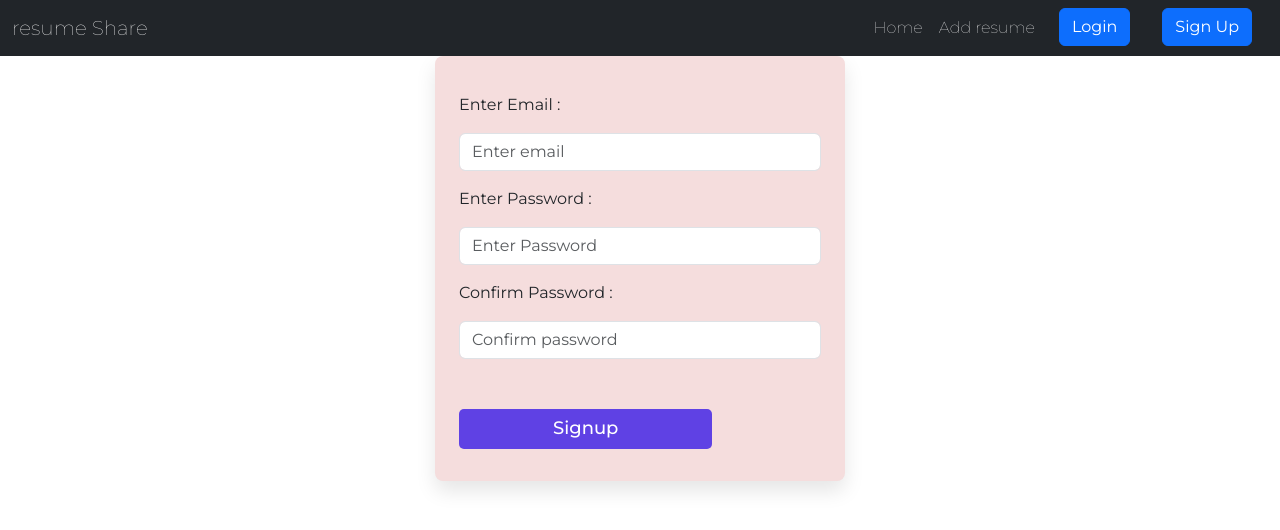
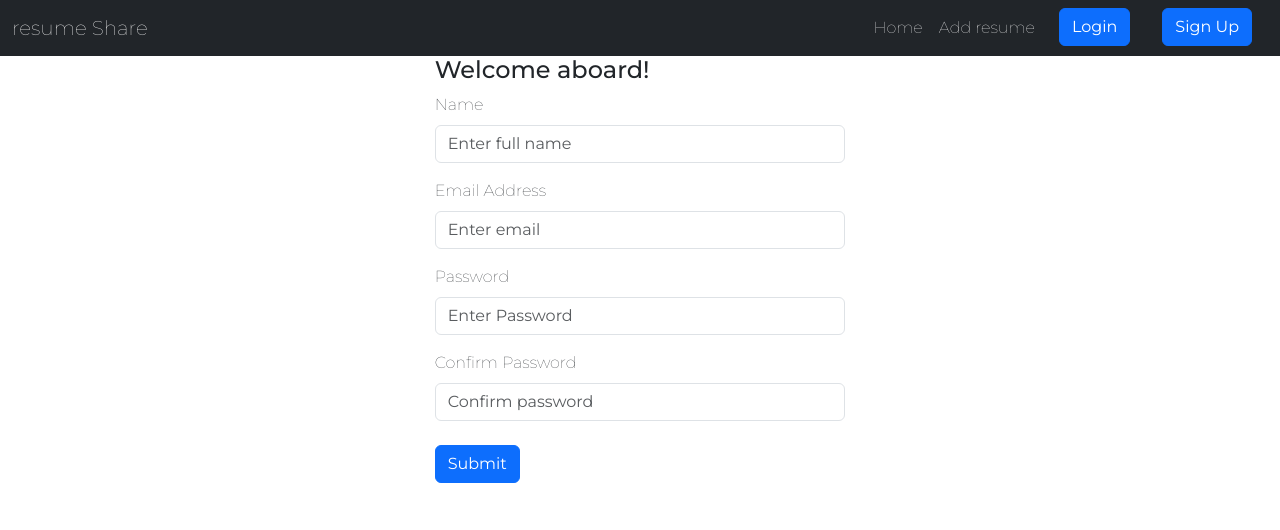
Before and after one commit to poojatobriya/ResuShare, a React (Create React App) app: page /signup in a window 1280 px wide. Shown: the top 530 px of the page. Built offline with nearby package versions, Linux system fonts and the light colour scheme.

Commit message:
implemented signup.js

```diff
--- a/src/components/Signup.js
+++ b/src/components/Signup.js
@@ -1,99 +1,135 @@
 import React, { useState } from 'react';
-import axios from 'axios';
 import './Signup.css';
+import { useNavigate } from 'react-router-dom';
+import { useFormik } from 'formik';
 
 const Signup = () => {
-    const [email, setEmail] = useState('');
-    const [password, setPassword] = useState('');
-    const [confirmpassword, setConfirmpassword] = useState('');
-    const [errors, setErrors] = useState({});
-
-    const validate = () => {
-        let errors = {};
-        if (!email) {
-            errors.email = "Required";
-        } else if (!/^[A-Z0-9._%+-]+@[A-Z0-9.-]+\.[A-Z]{2,}$/i.test(email)) {
-            errors.email = "Invalid email address";
+   let navigate = useNavigate();
+    const validate = values => {
+        const errors = {};
+        if (!values.name) {
+            errors.name = 'Required';
+        } else if (values.name.length > 20) {
+            errors.name = 'Must be 20 characters or less';
         }
-        if (!password) {
-            errors.password = "Required";
-        } else if (password.length > 25) {
-            errors.password = "Must be 25 characters or less";
-        } else if (password.length < 5) {
-            errors.password = "Must be 5 characters or more";
+        else if (values.name.length < 3) {
+            errors.name = 'Must be 3 characters or more';
         }
-        if (!confirmpassword) {
-            errors.confirmpassword = "Required";
-        } else if (password !== confirmpassword) {
-            errors.confirmpassword = "Password did not match";
+        if (!values.email) {
+            errors.email = 'Required';
+        } else if (
+            !/^[A-Z0-9._%+-]+@[A-Z0-9.-]+\.[A-Z]{2,}$/i.test(values.email)
+        ) {
+            errors.email = 'Invalid email address';
         }
-        setErrors(errors);
-        return Object.keys(errors).length === 0;
+        if (!values.password) {
+            errors.password = 'Required';
+        } else if (values.password.length > 25) {
+            errors.password = 'Must be 25 characters or less';
+        }
+        else if (values.password.length < 5) {
+            errors.password = 'Must be 5 characters or more';
+        }
+        if (!values.confirmPassword) {
+            errors.confirmPassword = 'Required';
+        }
+        else if (values.password !== values.confirmPassword) {
+            errors.confirmPassword = 'Password did not match';
+        }
+        return errors;
     };
-
-    // const handleSubmit = async () => {
-    //     console.log("signup hogya h");
-    //     // Your signup logic here
-    // };
-
-    const handleSubmit = async () => {
-        if (validate()) {
-            try {
-                const response = await axios.post('http://localhost:5000/signup', { email, password });
-                alert('Signup successful');
-            } catch (error) {
-                alert('Error during signup');
+    const formik = useFormik({
+        initialValues: {
+            email: '',
+            password: '',
+            confirmPassword: '',
+            name: '',
+        },
+        validate,
+        onSubmit: async (values) => {
+            let response = await fetch('http://localhost:5500/api/auth/createuser', {
+                method: "POST",
+                headers: {
+                    "Content-Type": "application/json",
+                },
+                body: JSON.stringify(values)
+            })
+            response = await response.json();
+            console.log(response);
+            if (response.success) {
+                localStorage.setItem("token", response.authToken);
+                navigate("/home");
             }
+            else {
+                alert("Invalid Credentials")
             }
-    };
+        },
+    });
 
     return (
-        <div className="login-container">
-            <form onSubmit={(e) => { e.preventDefault(); if (validate()) { handleSubmit(e); } }} className="login-form">
+        <div className="row signup-margin">
+            <div className="col-md-4"></div>
+            <div className="col-md-4">
+                <div className='signup-form'>
+                    <h3>Welcome aboard!</h3>
+                    <form onSubmit={formik.handleSubmit}>
                         <div className="mb-3">
-                    <p>Enter Email :</p>
+                            <label htmlFor="name" className='signup form-label'>Name</label>
                             <input
+                                id="name"
+                                className='signup form-control'
+                                name="name"
+                                type="text"
+                                onChange={formik.handleChange}
+                                value={formik.values.name}
+                                placeholder='Enter full name'
+                            />
+                            {formik.touched.name && formik.errors.name ? <div className='errorMessage'>{formik.errors.name}</div> : null}
+                        </div>
+                        <div className="mb-3">
+                            <label htmlFor="email" className='signup form-label'>Email Address</label>
+                            <input
+                                id="email"
+                                className='signup form-control'
+                                name="email"
                                 type="email"
-                        id="email"
-                        className="signup form-control"
-                        name="email"
-                        placeholder="Enter email"
-                        value={email}
-                        onChange={(e) => setEmail(e.target.value)}
+                                onChange={formik.handleChange}
+                                value={formik.values.email}
+                                placeholder='Enter email'
                             />
-                    {errors.email && <p className="error">{errors.email}</p>}
+                            {formik.touched.email && formik.errors.email ? <div className='errorMessage'>{formik.errors.email}</div> : null}
                         </div>
-
                         <div className="mb-3">
-                    <p>Enter Password :</p>
+                            <label htmlFor="password" className='signup form-label'>Password</label>
                             <input
+                                id="password"
+                                className='signup form-control'
+                                name="password"
                                 type="password"
-                        id="password"
-                        className="signup form-control"
-                        name="password"
-                        placeholder="Enter Password"
-                        value={password}
-                        onChange={(e) => setPassword(e.target.value)}
+                                onChange={formik.handleChange}
+                                value={formik.values.password}
+                                placeholder='Enter Password'
                             />
-                    {errors.password && <p className="error">{errors.password}</p>}
+                            {formik.touched.password && formik.errors.password ? <div className='errorMessage'>{formik.errors.password}</div> : null}
                         </div>
-
                         <div className="mb-3">
-                    <p>Confirm Password :</p>
+                            <label htmlFor="confirmPassword" className='signup form-label'>Confirm Password</label>
                             <input
+                                id="confirmPassword"
+                                className='signup form-control'
+                                name="confirmPassword"
                                 type="password"
-                        id="confirmpassword"
-                        className="signup form-control"
-                        name="confirmPassword"
-                        placeholder="Confirm password"
-                        value={confirmpassword}
-                        onChange={(e) => setConfirmpassword(e.target.value)}
+                                onChange={formik.handleChange}
+                                value={formik.values.confirmPassword}
+                                placeholder='Confirm password'
                             />
-                    {errors.confirmpassword && <p className="error">{errors.confirmpassword}</p>}
+                            {formik.touched.confirmPassword && formik.errors.confirmPassword ? <div className='errorMessage'>{formik.errors.confirmPassword}</div> : null}
                         </div>
-
-                <button type="submit" className="login-button">Signup</button>
+                        <button type="submit" className='btn btn-purple btn-primary signup my-2'>Submit</button>
                     </form>
+                </div>
+            </div>
+            <div className="col-md-4"></div>
         </div>
     );
 };
```
Lines whose indentation alone changed are shown as unchanged.
